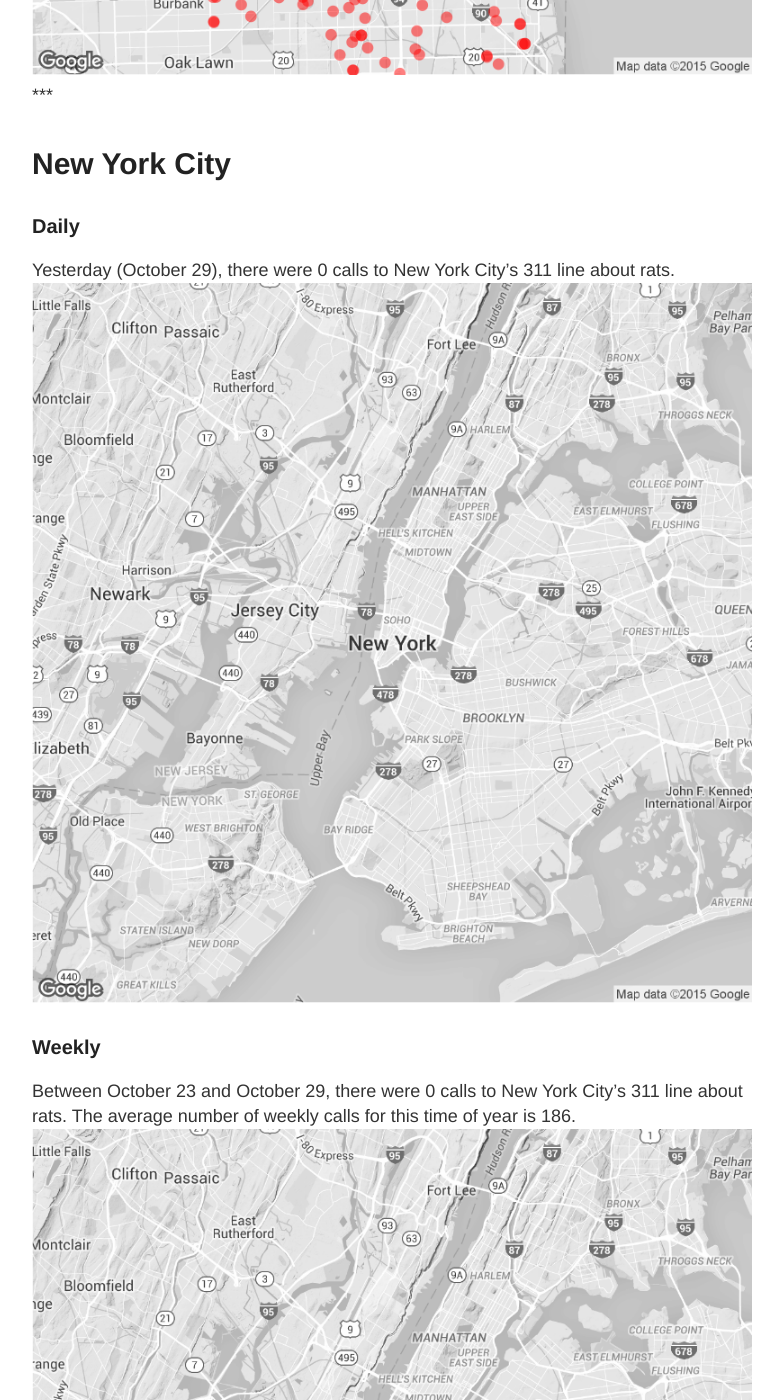
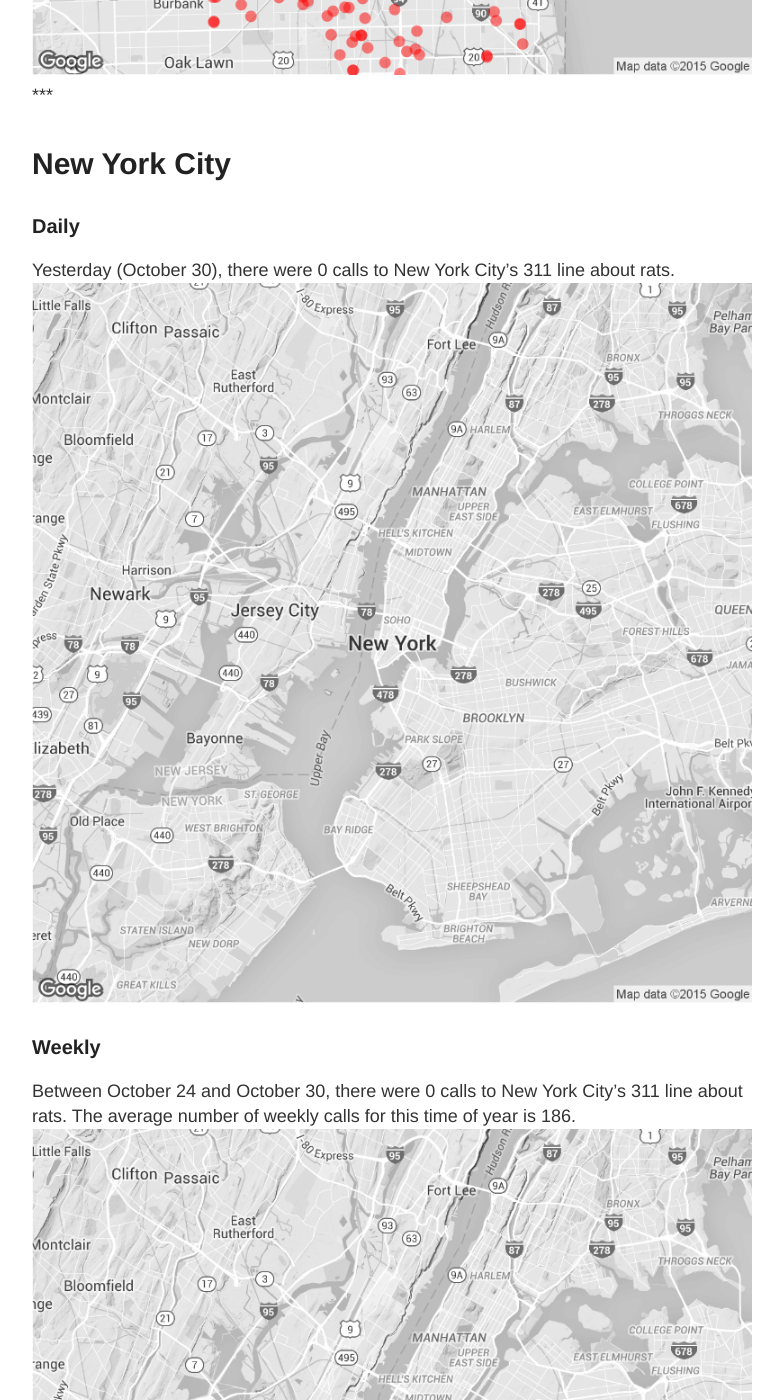
Before and after one commit to DanielHadley/ratmaps, a Jekyll site: the page built from daily.md, in a window 1280 px wide and 1400 px high, scrolled down 1986 px. Shown: the whole window, without its empty margins (248-1031 px from the left). Built offline with Jekyll 4.4.1, drawn with Linux system fonts in a browser that asks for light colours; comment, search, counter and statistics services are not loaded; some of the changed text lies outside the part shown.

Commit message:
Daily Maps

```diff
--- a/daily.md
+++ b/daily.md
@@ -15,22 +15,22 @@
 
 ### Daily
 
-Yesterday (October 29), there were 89 calls to Chicago's 311 line about rats.
+Yesterday (October 30), there were 105 calls to Chicago's 311 line about rats.
 ![Chicago rat calls to 311 weekly map]({{ site.cityimages }}/daily/Chicago_Rat_Map_Daily.png)
 
 ### Weekly
-Between October 23 and October 29, there were 767 calls to Chicago's 311 line about rats. The average number of weekly calls for this time of year is 513.
+Between October 24 and October 30, there were 744 calls to Chicago's 311 line about rats. The average number of weekly calls for this time of year is 513.
 ![Chicago rat calls to 311 weekly map]({{ site.cityimages }}/daily/Chicago_Rat_Map_Weekly.png)
 ***
 # New York City <a id="nyc"><a>
 
 ### Daily
 
-Yesterday (October 29), there were 0 calls to New York City's 311 line about rats.
+Yesterday (October 30), there were 0 calls to New York City's 311 line about rats.
 ![NYC rat calls to 311 weekly map]({{ site.cityimages }}/daily/NYC_Rat_Map_Daily.png)
 
 ### Weekly
-Between October 23 and October 29, there were 0 calls to New York City's 311 line about rats. The average number of weekly calls for this time of year is 186.
+Between October 24 and October 30, there were 0 calls to New York City's 311 line about rats. The average number of weekly calls for this time of year is 186.
 ![NYC rat calls to 311 weekly map]({{ site.cityimages }}/daily/NYC_Rat_Map_Weekly.png)
 
 Each red dot represents one call about a rat seen in that location. The dots are transparent, so multiple calls from one location will be seen as a solid dot. The usual caveats apply: more calls do not necessarily mean that there are more rats in that location than other parts of the city. A cluster of dots could indicate that one resident is unusually vocal about rodents in his or her neighborhood. Also, more densely populated neighborhoods tend to make more calls to 311.
```
Also changed, not shown: images/pages/daily/Chicago_Rat_Map_Daily.png, images/pages/daily/Chicago_Rat_Map_Weekly.png, images/pages/daily/NYC_Rat_Map_Daily.png, images/pages/daily/NYC_Rat_Map_Weekly.png.
